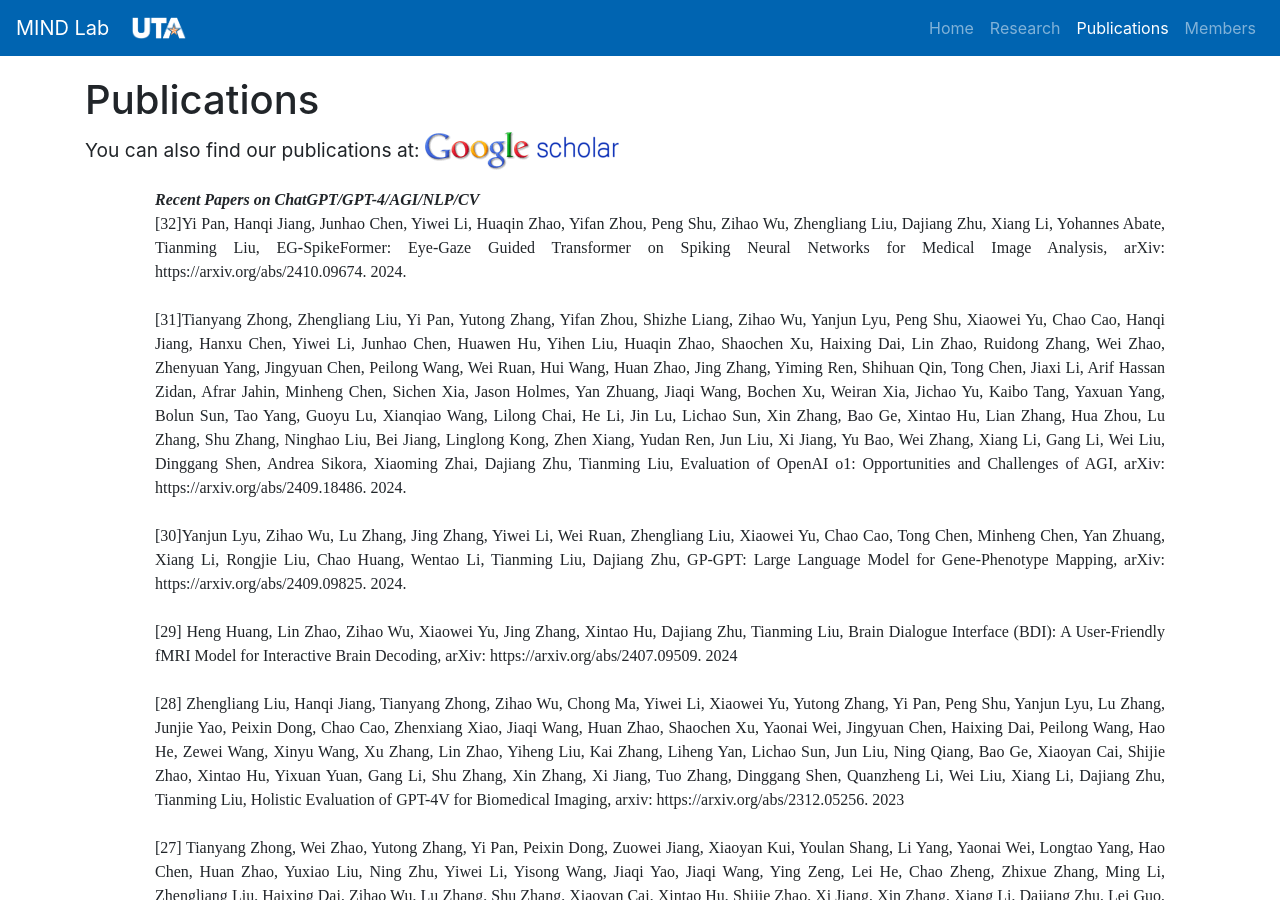
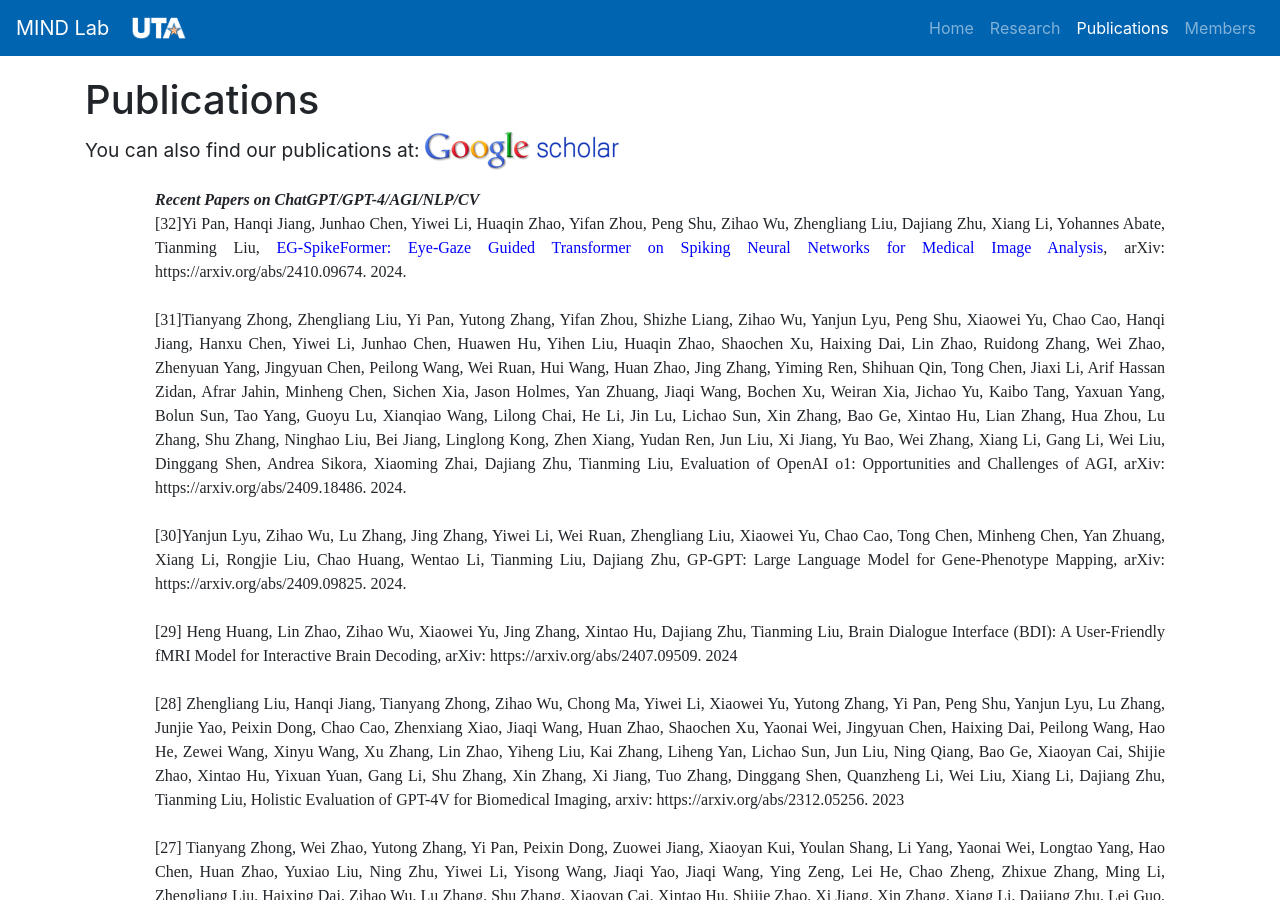
Before and after one commit to Deep-MI/Deep-MI.github.io, a Jekyll site: the page built from publications/index.html, in a window 1280 px wide and 900 px high. Built offline with Jekyll 4.4.1, drawn with Linux system fonts in a browser that asks for light colours; nearby versions of some CDN libraries; comment, search, counter and statistics services are not loaded.

Commit message:
Update index.html

```diff
--- a/publications/index.html
+++ b/publications/index.html
@@ -20,7 +20,7 @@
                             <i>Recent Papers on ChatGPT/GPT-4/AGI/NLP/CV</i>
                         </strong>
                         <br>
-                        [32]Yi Pan, Hanqi Jiang, Junhao Chen, Yiwei Li, Huaqin Zhao, Yifan Zhou, Peng Shu, Zihao Wu, Zhengliang Liu, Dajiang Zhu, Xiang Li, Yohannes Abate, Tianming Liu, EG-SpikeFormer: Eye-Gaze Guided Transformer on Spiking Neural Networks for Medical Image Analysis, arXiv: https://arxiv.org/abs/2410.09674. 2024.
+                        [32]Yi Pan, Hanqi Jiang, Junhao Chen, Yiwei Li, Huaqin Zhao, Yifan Zhou, Peng Shu, Zihao Wu, Zhengliang Liu, Dajiang Zhu, Xiang Li, Yohannes Abate, Tianming Liu,  <a href="https://arxiv.org/abs/2410.09674" style="color: blue;">EG-SpikeFormer: Eye-Gaze Guided Transformer on Spiking Neural Networks for Medical Image Analysis</a>, arXiv: https://arxiv.org/abs/2410.09674. 2024.
 <br>
                         <br>
                         [31]Tianyang Zhong, Zhengliang Liu, Yi Pan, Yutong Zhang, Yifan Zhou, Shizhe Liang, Zihao Wu, Yanjun Lyu, Peng Shu, Xiaowei Yu, Chao Cao, Hanqi Jiang, Hanxu Chen, Yiwei Li, Junhao Chen, Huawen Hu, Yihen Liu, Huaqin Zhao, Shaochen Xu, Haixing Dai, Lin Zhao, Ruidong Zhang, Wei Zhao, Zhenyuan Yang, Jingyuan Chen, Peilong Wang, Wei Ruan, Hui Wang, Huan Zhao, Jing Zhang, Yiming Ren, Shihuan Qin, Tong Chen, Jiaxi Li, Arif Hassan Zidan, Afrar Jahin, Minheng Chen, Sichen Xia, Jason Holmes, Yan Zhuang, Jiaqi Wang, Bochen Xu, Weiran Xia, Jichao Yu, Kaibo Tang, Yaxuan Yang, Bolun Sun, Tao Yang, Guoyu Lu, Xianqiao Wang, Lilong Chai, He Li, Jin Lu, Lichao Sun, Xin Zhang, Bao Ge, Xintao Hu, Lian Zhang, Hua Zhou, Lu Zhang, Shu Zhang, Ninghao Liu, Bei Jiang, Linglong Kong, Zhen Xiang, Yudan Ren, Jun Liu, Xi Jiang, Yu Bao, Wei Zhang, Xiang Li, Gang Li, Wei Liu, Dinggang Shen, Andrea Sikora, Xiaoming Zhai, Dajiang Zhu, Tianming Liu, Evaluation of OpenAI o1: Opportunities and Challenges of AGI, arXiv: https://arxiv.org/abs/2409.18486. 2024.
```
